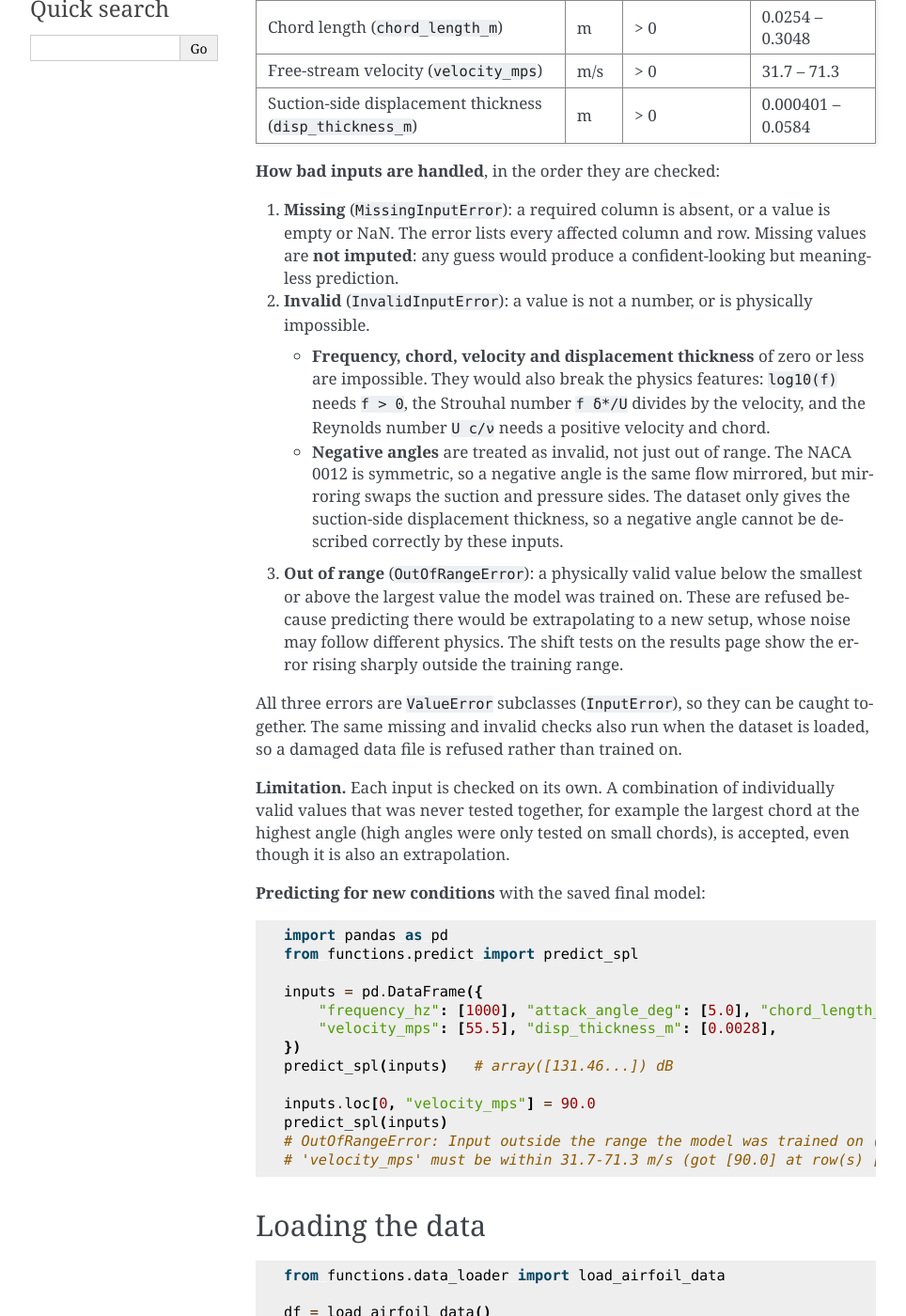
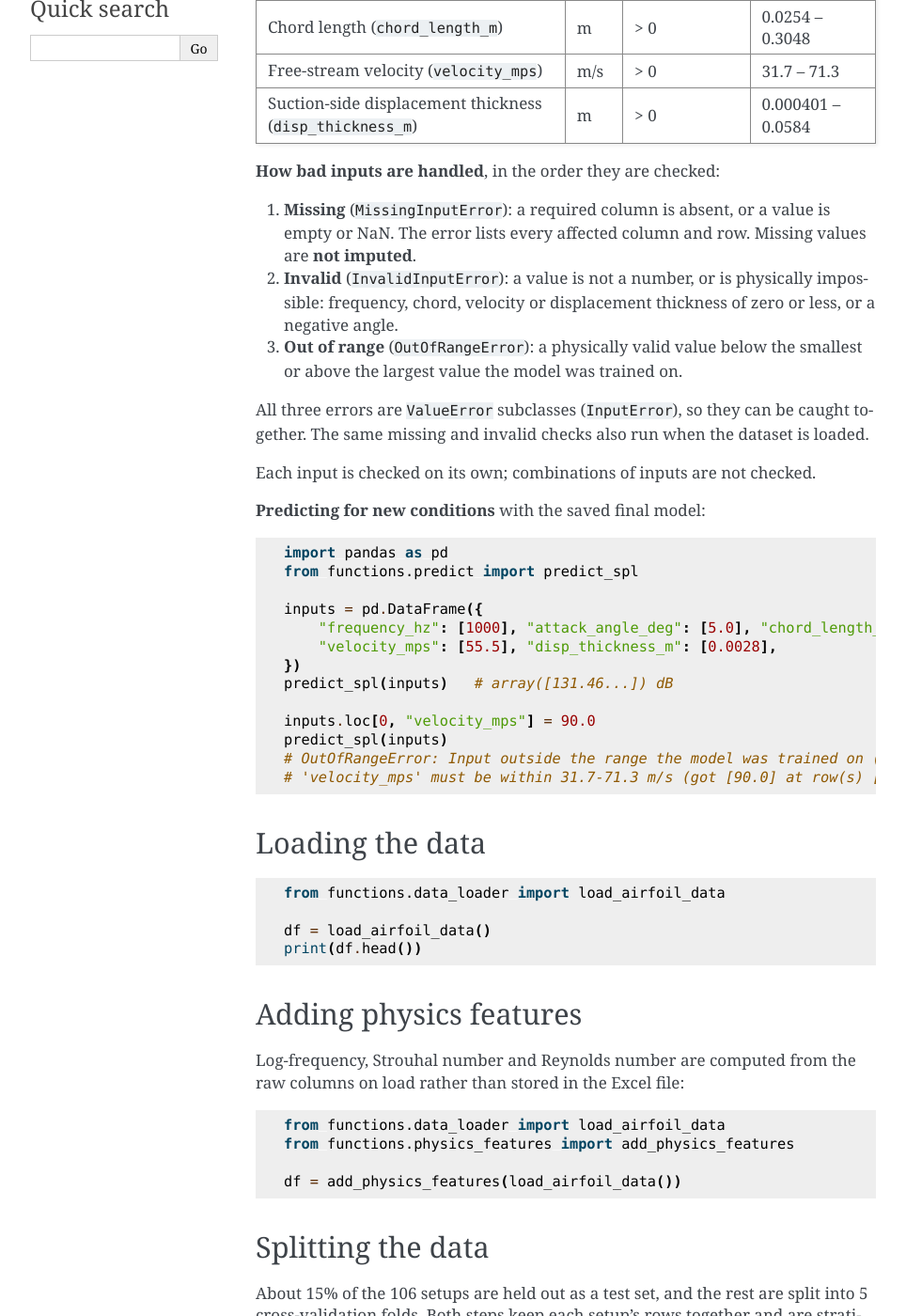
Before and after one commit to vasilicorfios/nummethodproject, a Sphinx documentation site: the page built from doc/usage.rst, in a window 1280 px wide and 1400 px high, scrolled down 652 px. Shown: the whole window at 94% size, without its empty margins (148-1112 px from the left). Built offline with Sphinx 7.4.7, drawn with Linux system fonts in a browser that asks for light colours; some of the changed text lies outside the part shown.

Commit message:
Trim interpretation from exploration, usage, README and two docstrings
Keep figures, captions, factual descriptions and commands; remove
judgements about what the results mean.

Co-Authored-By: Claude Opus 5.5 <noreply@anthropic.com>

```diff
--- a/doc/usage.rst
+++ b/doc/usage.rst
@@ -50,35 +50,18 @@ nothing is ever filled in or adjusted.
 
 1. **Missing** (``MissingInputError``): a required column is absent, or a
    value is empty or NaN. The error lists every affected column and row.
-   Missing values are **not imputed**: any guess would produce a
-   confident-looking but meaningless prediction.
+   Missing values are **not imputed**.
 2. **Invalid** (``InvalidInputError``): a value is not a number, or is
-   physically impossible.
-
-   * **Frequency, chord, velocity and displacement thickness** of zero or
-     less are impossible. They would also break the physics features:
-     ``log10(f)`` needs ``f > 0``, the Strouhal number ``f δ*/U`` divides by
-     the velocity, and the Reynolds number ``U c/ν`` needs a positive
-     velocity and chord.
-   * **Negative angles** are treated as invalid, not just out of range. The
-     NACA 0012 is symmetric, so a negative angle is the same flow mirrored,
-     but mirroring swaps the suction and pressure sides. The dataset only
-     gives the suction-side displacement thickness, so a negative angle
-     cannot be described correctly by these inputs.
+   physically impossible: frequency, chord, velocity or displacement
+   thickness of zero or less, or a negative angle.
 3. **Out of range** (``OutOfRangeError``): a physically valid value below the
-   smallest or above the largest value the model was trained on. These are
-   refused because predicting there would be extrapolating to a new setup,
-   whose noise may follow different physics. The shift tests on the results
-   page show the error rising sharply outside the training range.
+   smallest or above the largest value the model was trained on.
 
 All three errors are ``ValueError`` subclasses (``InputError``), so they can
 be caught together. The same missing and invalid checks also run when the
-dataset is loaded, so a damaged data file is refused rather than trained on.
+dataset is loaded.
 
-**Limitation.** Each input is checked on its own. A combination of
-individually valid values that was never tested together, for example the
-largest chord at the highest angle (high angles were only tested on small
-chords), is accepted, even though it is also an extrapolation.
+Each input is checked on its own; combinations of inputs are not checked.
 
 **Predicting for new conditions** with the saved final model:
 
@@ -160,9 +143,8 @@ training folds only.
     python src/run_cv.py --models linear --feature-sets B
 
 The script reports validation RMSE (the main metric), MAE and R² as mean ±
-standard deviation over all 15 folds (5 folds x 3 seeds), so the spread
-shows how much the score changes from one batch of unseen setups to the
-next. It also reports the mean fit and predict time per fold.
+standard deviation over all 15 folds (5 folds x 3 seeds). It also reports
+the mean fit and predict time per fold.
 It also breaks the out-of-fold RMSE down by chord, velocity, angle band
 (0, 0-5, 5-10, 10-15, >15 deg) and frequency band. Results are saved as CSV
 files in ``results/``. The test hold-out is not used.
@@ -181,17 +163,12 @@ From Python:
 
 For linear models the script also prints each input's coefficient in dB per
 standard deviation of that input, with its spread over all 15 fits (5 folds
-x 3 seeds). A coefficient whose sign changes between fits (``sign_agreement``
-below 1) is not reliably estimated. In feature set B this happens to
-``log_frequency`` and ``reynolds``, which are strongly correlated with other
-inputs, so their individual coefficients should not be interpreted
-physically.
+x 3 seeds), and ``sign_agreement``: the fraction of fits whose sign matches
+the sign of the mean.
 
 Tuning the MLP with nested cross-validation
 -------------------------------------------
 
-Choosing hyperparameters and scoring the model on the same folds would make
-the score optimistic. **Nested cross-validation** keeps the two jobs apart.
 For each outer fold, an inner grouped 5-fold cross-validation, run only on
 that fold's training setups, picks the network size and ``alpha``. The chosen
 model is then scored on the outer fold, which played no part in choosing it.
```
Also changed, not shown: README.md (+11 -9 lines), doc/exploration.rst (+5 -35 lines), 15 other files.
